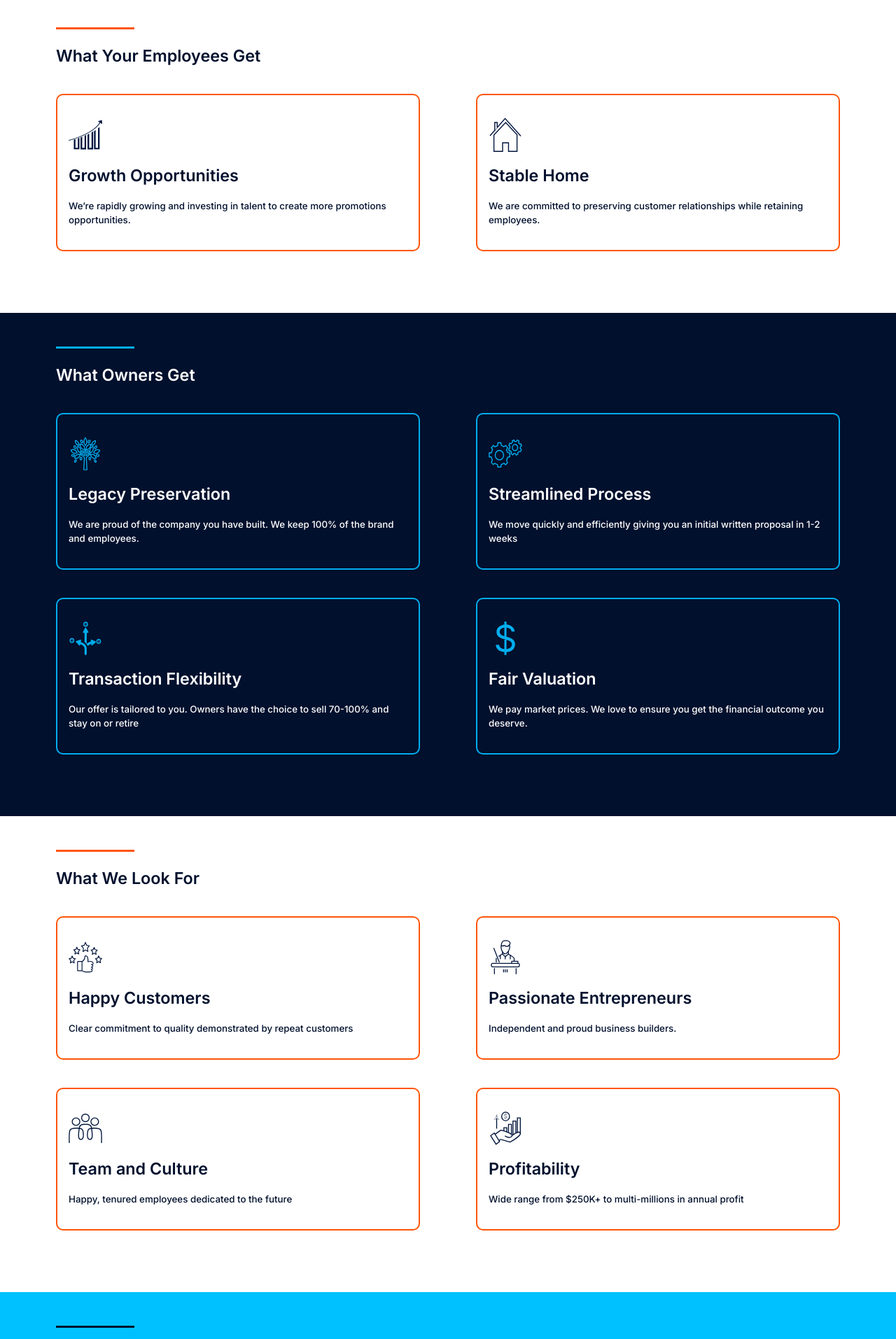
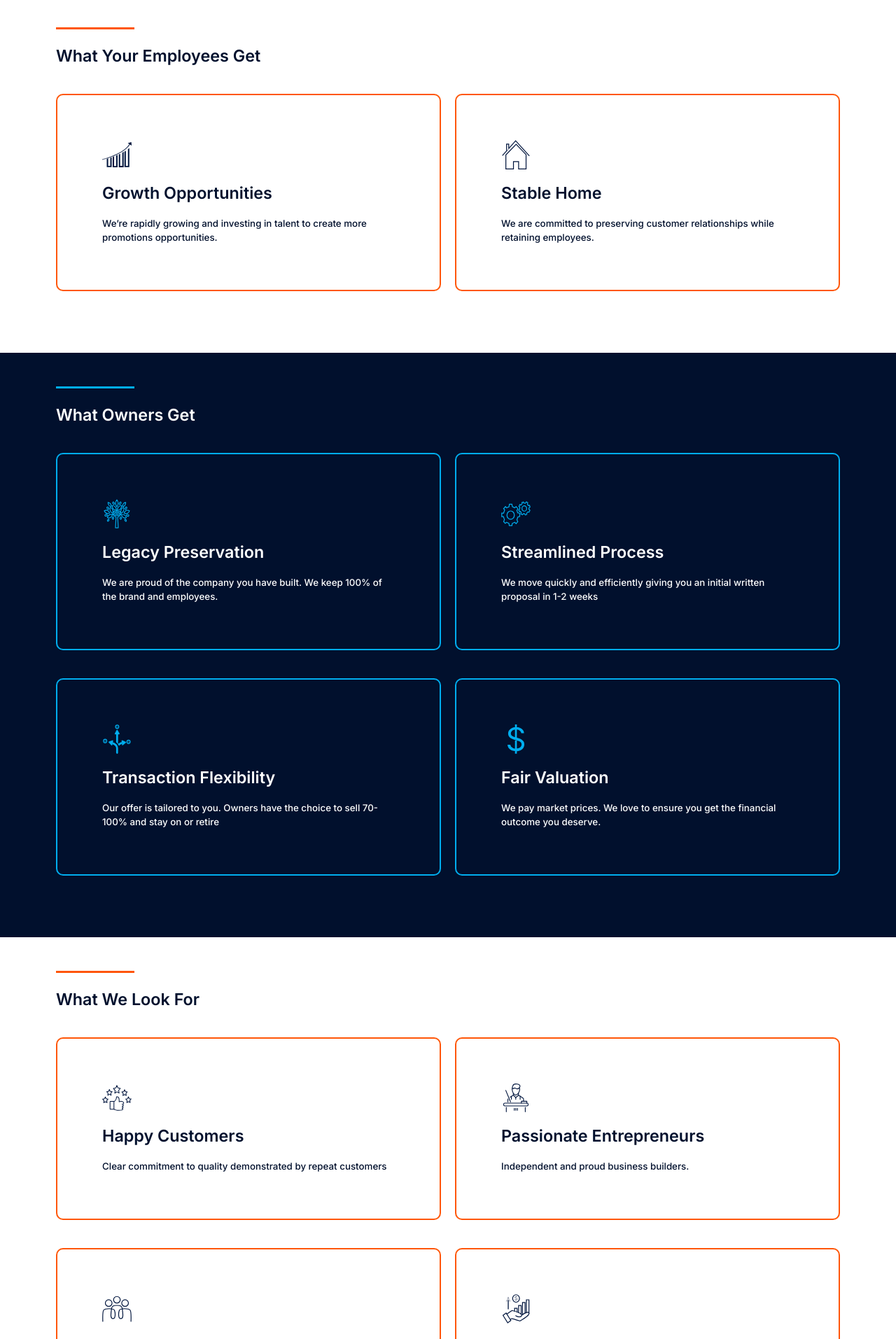
Before and after one commit to HoodieDan/axxela, a Nuxt app: page /AboutUs in a window 1280 px wide. Shown: the part 1200-3113 px from the top of the page at 70% size. Built offline with nearby package versions, Linux system fonts and the light colour scheme.

Commit message:
about us card updates

```diff
--- a/pages/AboutUs.vue
+++ b/pages/AboutUs.vue
@@ -67,14 +67,14 @@
                 <h3 class="mb-5">What Your Employees Get</h3>
 
                 <div class="row align-items-stretch">
-                    <div class="col-lg-6 col-md-6 pe-lg-5 pe-md-5 pb-5">
+                    <div class="col-lg-6 col-md-6 pb-5">
                         <div class="deet__card">
                             <img src="../assets/images/growth.svg" alt="growth image">
                             <h3 class="mt-4 mb-4">Growth Opportunities</h3>
                             <p>We’re rapidly growing and investing in talent to create more promotions opportunities.</p>
                         </div>
                     </div>
-                    <div class="col-lg-6 col-md-6 ps-lg-5 ps-md-5 pb-5">
+                    <div class="col-lg-6 col-md-6 pb-5">
                         <div class="deet__card">
                             <img src="../assets/images/stable.svg" alt="stable home image">
                             <h3 class="mt-4 mb-4">Stable Home</h3>
@@ -91,28 +91,28 @@
                 <h3 class="mb-5">What Owners Get</h3>
 
                 <div class="row align-items-stretch">
-                    <div class="col-lg-6 col-md-6 pe-lg-5 pe-md-5 pb-5">
+                    <div class="col-lg-6 col-md-6 pb-5">
                         <div class="deet__card">
                             <img src="../assets/images/legacy.svg" alt="legacy preservation image">
                             <h3 class="mt-4 mb-4">Legacy Preservation</h3>
                             <p>We are proud of the company you have built. We keep 100% of the brand and employees.</p>
                         </div>
                     </div>
-                    <div class="col-lg-6 col-md-6 ps-lg-5 ps-md-5 pb-5">
+                    <div class="col-lg-6 col-md-6 pb-5">
                         <div class="deet__card">
                             <img src="../assets/images/streamlined.svg" alt="streamlined process image">
                             <h3 class="mt-4 mb-4">Streamlined Process</h3>
                             <p>We move quickly and efficiently giving you an initial written proposal in 1-2 weeks</p>
                         </div>
                     </div>
-                    <div class="col-lg-6 col-md-6 pe-lg-5 pe-md-5 pb-5">
+                    <div class="col-lg-6 col-md-6 pb-5">
                         <div class="deet__card">
                             <img src="../assets/images/transaction.svg" alt="transaction flexibility image">
                             <h3 class="mt-4 mb-4">Transaction Flexibility</h3>
                             <p>Our offer is tailored to you. Owners have the choice to sell 70-100% and stay on or retire</p>
                         </div>
                     </div>
-                    <div class="col-lg-6 col-md-6 ps-lg-5 ps-md-5 pb-5">
+                    <div class="col-lg-6 col-md-6 pb-5">
                         <div class="deet__card">
                             <img src="../assets/images/fair.svg" alt="fair valuation image">
                             <h3 class="mt-4 mb-4">Fair Valuation</h3>
@@ -129,28 +129,28 @@
                 <h3 class="mb-5">What We Look For</h3>
 
                 <div class="row align-items-stretch">
-                    <div class="col-lg-6 col-md-6 pe-lg-5 pe-md-5  pb-5">
+                    <div class="col-lg-6 col-md-6  pb-5">
                         <div class="deet__card">
                             <img src="../assets/images/happy.svg" alt="happy customers image">
                             <h3 class="mt-4 mb-4">Happy Customers</h3>
                             <p>Clear commitment to quality demonstrated by repeat customers </p>
                         </div>
                     </div>
-                    <div class="col-lg-6 col-md-6 ps-lg-5 ps-md-5 pb-5">
+                    <div class="col-lg-6 col-md-6 pb-5">
                         <div class="deet__card">
                             <img src="../assets/images/passionate.svg" alt="passionate entrepreneurs image">
                             <h3 class="mt-4 mb-4">Passionate Entrepreneurs</h3>
                             <p>Independent and proud business builders.</p>
                         </div>
                     </div>
-                    <div class="col-lg-6 col-md-6 pe-lg-5 pe-md-5  pb-5">
+                    <div class="col-lg-6 col-md-6  pb-5">
                         <div class="deet__card">
                             <img src="../assets/images/team.svg" alt="team and culture image">
                             <h3 class="mt-4 mb-4">Team and Culture</h3>
                             <p>Happy, tenured employees dedicated to the future</p>
                         </div>
                     </div>
-                    <div class="col-lg-6 col-md-6 ps-lg-5 ps-md-5 pb-5">
+                    <div class="col-lg-6 col-md-6 pb-5">
                         <div class="deet__card">
                             <img src="../assets/images/profitability.svg" alt="profitability image">
                             <h3 class="mt-4 mb-4">Profitability</h3>
--- a/styles/pages/about-us.scss
+++ b/styles/pages/about-us.scss
@@ -78,7 +78,7 @@
         .deet__card {
             border: 2px solid $color-orange;
             border-radius: 10px;
-            padding: 32px 16px;
+            padding: 64px;
             display: flex;
             flex-direction: column;
             align-items: flex-start;
@@ -116,7 +116,7 @@
         .deet__card {
             border: 2px solid $color-light-blue;
             border-radius: 10px;
-            padding: 32px 16px;
+            padding: 64px;
             display: flex;
             flex-direction: column;
             align-items: flex-start;
```
